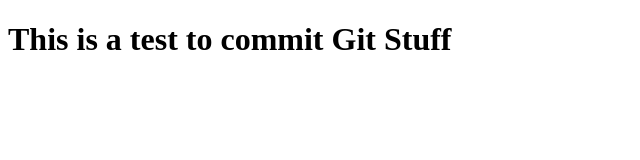
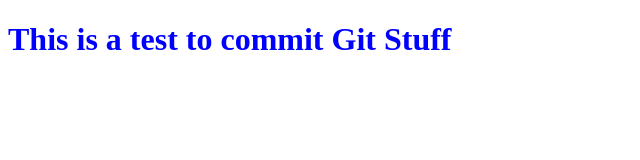
Before and after one commit to mslee017/First-Repository, a plain HTML site: page index.html in a window 1280 px wide. Shown: the whole page, without its empty margins (0-640 px from the left). Drawn offline with Linux system fonts and the light colour scheme.

Commit message:
add basic styles

```diff
--- /dev/null
+++ b/app.css
@@ -0,0 +1,3 @@
+h1 {
+  color: blue;
+}
--- a/app.js
+++ b/app.js
@@ -2,3 +2,5 @@ function squareRoot(num) {
   let result = num * num;
   return result;
 }
+
+console.log(squareRoot(8));
--- a/index.html
+++ b/index.html
@@ -3,6 +3,7 @@
 <head>
   <meta charset="UTF-8">
   <meta name="viewport" content="width=device-width, initial-scale=1.0">
+  <link rel="stylesheet" href="app.css">
   <title>Document</title>
 </head>
 <body>
```
